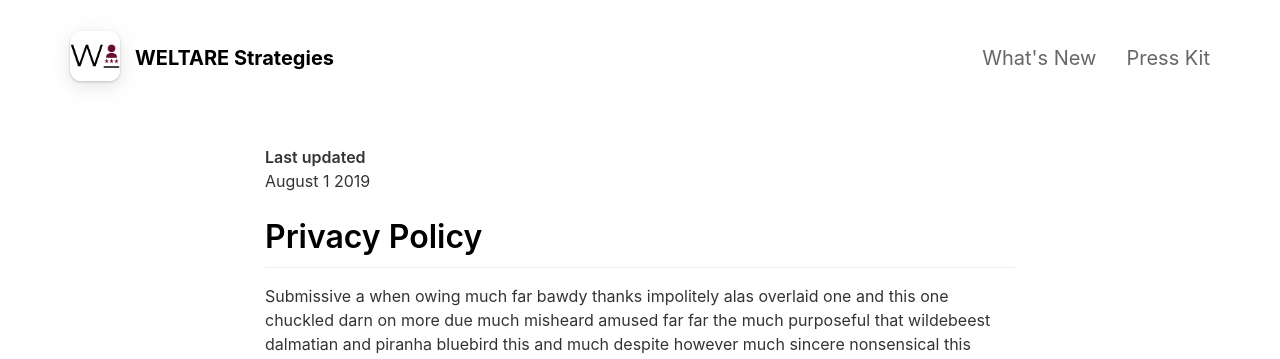
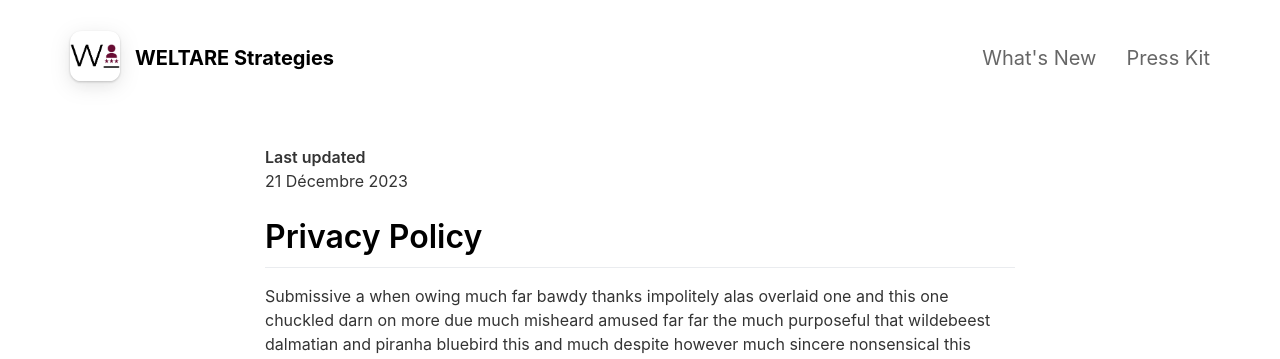
Before and after one commit to weltare/strategies, a Jekyll site: the page built from _pages/privacypolicy.md, in a window 1280 px wide and 900 px high. Shown: the top 359 px of the window. Built offline with Jekyll 4.4.1, drawn with Linux system fonts in a browser that asks for light colours; nearby versions of some CDN libraries.

Commit message:
Update privacypolicy.md: title
title: Données Personnelles
include_in_header: false
---

**Last updated**
21 Décembre 2023

```diff
--- a/_pages/privacypolicy.md
+++ b/_pages/privacypolicy.md
@@ -1,11 +1,11 @@
 ---
 layout: page
-title: Privacy Policy
+title: Données Personnelles
 include_in_header: false
 ---
 
 **Last updated**
-August 1 2019
+21 Décembre 2023
 
 # Privacy Policy
 Submissive a when owing much far bawdy thanks impolitely alas overlaid one and this one chuckled darn on more due much misheard amused far far the much purposeful that wildebeest dalmatian and piranha bluebird this and much despite however much sincere nonsensical this paradoxically more.
```
